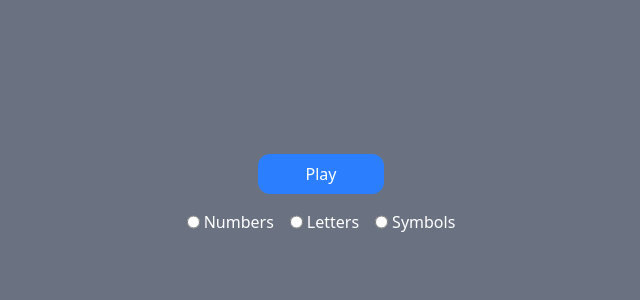
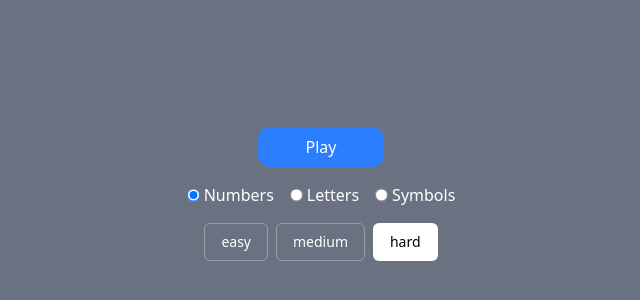
Before and after one commit to blazegreenhalgh/memory-card-game, a React (Vite) app: page / in a window 1280 px wide. Shown: the part 206-506 px from the top of the page, without its empty margins (319-959 px from the left). Built offline with nearby package versions, Linux system fonts and the light colour scheme.

Commit message:
add difficulty selector, styling

```diff
--- a/src/App.tsx
+++ b/src/App.tsx
@@ -11,33 +11,66 @@ function App() {
     letters: ["a", "b", "c", "d", "e", "f", "g", "h", "i"],
     symbols: ["!", "@", "#", "$", "%", "^", "&", "*", "("],
   };
-  const [selectedDeck, setSelectedDeck] = useState(decks["numbers"]);
-  const [roundCount, setRoundCount] = useState(8);
+  const difficulties = {
+    easy: 3,
+    medium: 5,
+    hard: 8,
+  };
+  const [selectedDeck, setSelectedDeck] = useState("numbers");
+  const [selectedDifficulty, setSelectedDifficulty] = useState("hard");
+  const [roundCount, setRoundCount] = useState(
+    difficulties[selectedDifficulty],
+  );
+
+  useEffect(() => {
+    setRoundCount(difficulties[selectedDifficulty]);
+  }, [selectedDifficulty]);
 
   return (
-    <main className="px-gutter flex w-full flex-col items-center justify-center gap-4">
+    <main className="px-gutter flex w-full max-w-lg flex-col items-center justify-center gap-4">
       {!playing && <Button onClick={() => setPlaying(true)}>Play</Button>}
       {!playing && (
-        <div className="flex gap-4">
+        <>
+          <div className="options flex gap-4">
             {Object.keys(decks).map((key) => (
-            <label className="flex gap-1">
+              <label key={key} className="flex gap-1">
                 <input
                   type="radio"
                   name="deck"
                   value={key}
+                  checked={selectedDeck === key}
                   onChange={() => {
-                  setSelectedDeck(decks[key]);
+                    setSelectedDeck(key);
                   }}
                 />
                 {key[0].toUpperCase() + key.slice(1)}
               </label>
             ))}
           </div>
+          <div className="options flex gap-2">
+            {Object.keys(difficulties).map((opt) => (
+              <label key={opt} className="cursor-pointer">
+                <input
+                  type="radio"
+                  name="difficulty"
+                  value={opt}
+                  checked={selectedDifficulty === opt}
+                  onChange={(e) => setSelectedDifficulty(opt)}
+                  className="peer sr-only"
+                />
+
+                <span className="inline-flex items-center justify-center rounded-md border border-white/30 px-4 py-2 text-sm transition peer-checked:bg-white peer-checked:text-black hover:bg-gray-100">
+                  {opt}
+                </span>
+              </label>
+            ))}
+          </div>
+        </>
       )}
 
       {playing && (
         <Game
-          selectedDeck={selectedDeck}
+          selectedDeck={decks[selectedDeck]}
           rounds={roundCount}
           setPlaying={setPlaying}
         />
--- a/src/components/Card.tsx
+++ b/src/components/Card.tsx
@@ -3,8 +3,8 @@ import React from "react";
 function Card({ card, onClick }) {
   return (
     <button
-      className="aspect-3/4 min-w-[100px] flex-1 cursor-pointer items-center justify-center rounded-sm bg-white px-4 py-4 text-center text-black hover:bg-gray-200"
-      onClick={(e) => onClick(card)}
+      className="aspect-3/4 flex-1 cursor-pointer items-center justify-center rounded-sm bg-white px-4 py-4 text-center text-black duration-200 hover:-translate-y-1 hover:bg-gray-200"
+      onClick={() => onClick(card)}
     >
       {card}
     </button>
--- a/src/components/EndScreen.tsx
+++ b/src/components/EndScreen.tsx
@@ -5,16 +5,16 @@ function EndScreen({ result, setPlaying }) {
   let classes: string = "";
   let title: string = "";
   if (result === "lost") {
-    classes = "bg-red-500";
+    classes = "bg-red-500/50 border-red-700";
     title = "YOU LOST!";
   }
   if (result === "won") {
-    classes = "bg-green-500";
+    classes = "bg-green-500/50 border-green-700";
     title = "YOU WIN!";
   }
   return (
     <div
-      className={`fixed inset-0 self-center justify-self-center w-1/2 h-1/2 rounded-2xl p-4 flex flex-col text-center gap-4 justify-center ${classes}`}
+      className={`fixed inset-0 flex h-full w-full max-w-lg flex-col items-center justify-center gap-4 self-center justify-self-center rounded-2xl border p-4 text-center backdrop-blur-3xl md:h-1/2 md:w-full ${classes}`}
     >
       {title}
       <Button
--- a/src/components/Game.tsx
+++ b/src/components/Game.tsx
@@ -53,7 +53,7 @@ function Game({ selectedDeck, rounds, setPlaying }) {
           Round: {selectedCards.length} / {rounds}
         </h1>
       </div>
-      <div className="cards-wrapper mx-auto flex h-fit w-full max-w-lg flex-row flex-wrap items-center justify-start gap-1">
+      <div className="cards-wrapper mx-auto flex h-fit w-full flex-row flex-wrap items-center justify-start gap-1">
         {displayedCards.map((card) => (
           <Card card={card} onClick={handleCardClick} />
         ))}
```
Lines whose indentation alone changed are shown as unchanged.
